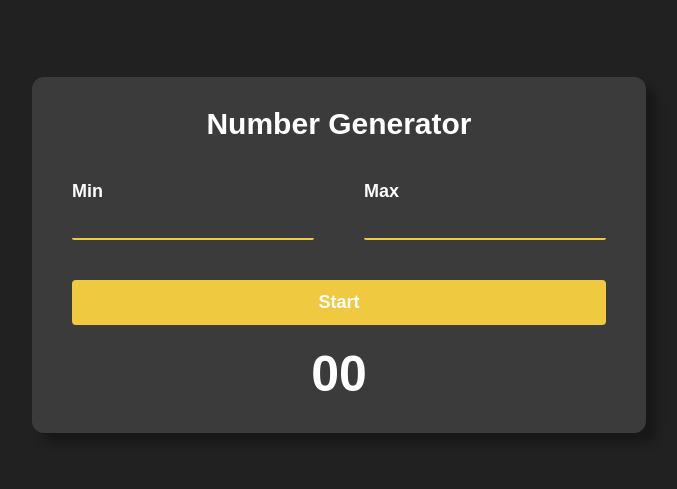
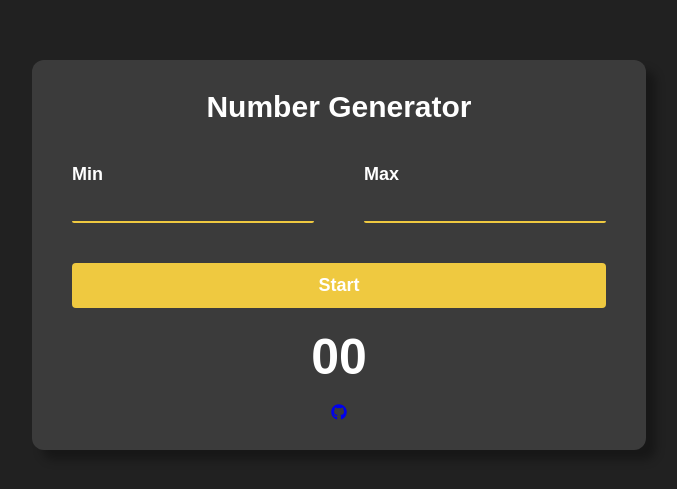
Before and after one commit to jancordeiro/number-generator, a plain HTML site: page index.html in a window 1280 px wide. Shown: the part 145-634 px from the top of the page, without its empty margins (301-978 px from the left). Drawn offline with Linux system fonts and the light colour scheme.

Commit message:
Update index.html

```diff
--- a/index.html
+++ b/index.html
@@ -24,6 +24,9 @@
 		<div id="result">
 			<span>00</span>
 		</div>
+		<div class="github">
+		<br /><a href="https://github.com/jancordeiro" target="_blank"><i class="fa-brands fa-github"></i></a>
+		</div>
 	</div>
 </body>
 <script type="text/javascript "src="script.js"></script>
```
